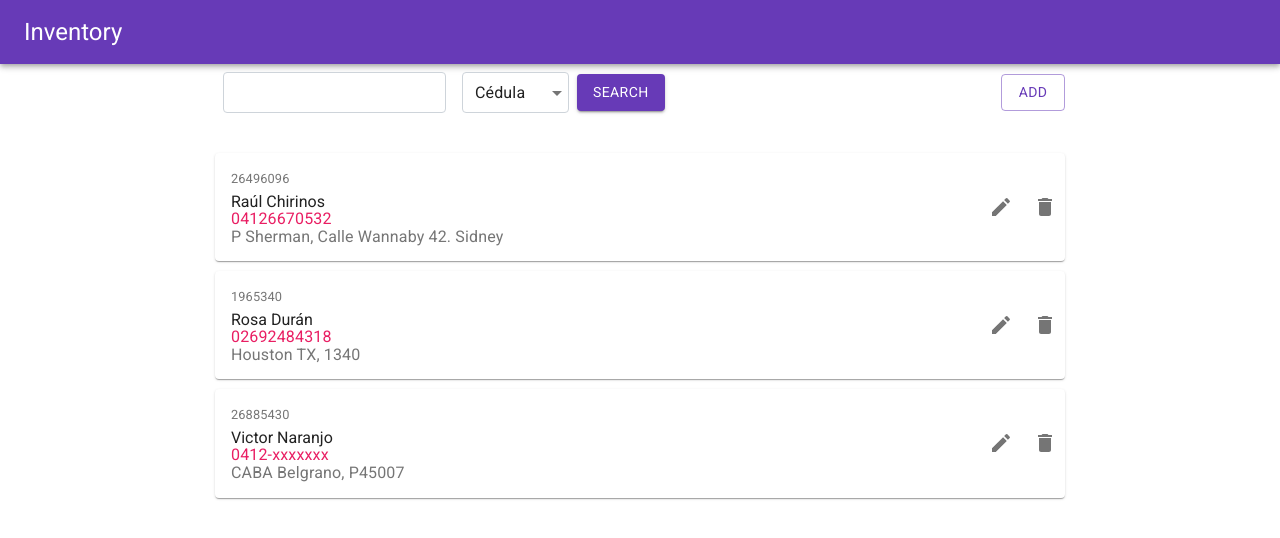
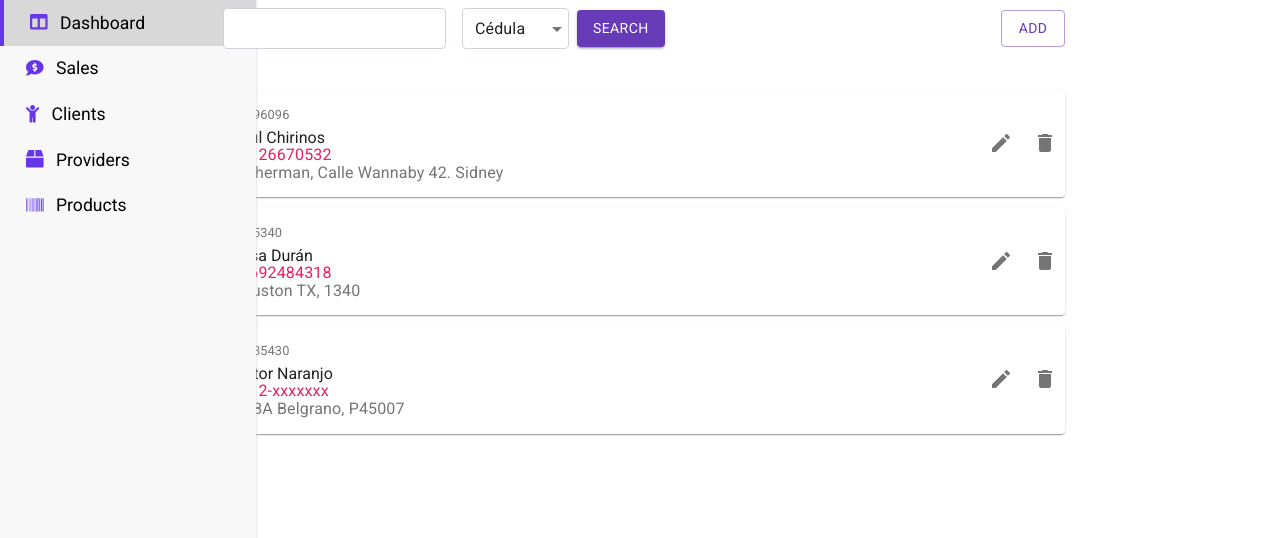
Before and after one commit to VENF/Inventory-system, a React (Create React App) app in the folder client/: page / in a window 1280 px wide. Shown: the top 538 px of the page. Built offline with nearby package versions, Linux system fonts and the light colour scheme.

Commit message:
Create SideBar Menu

```diff
--- a/client/src/App.css
+++ b/client/src/App.css
@@ -1,38 +1,3 @@
-.App {
-  text-align: center;
+* {
+  box-sizing: border-box;
 }
-
-.App-logo {
-  height: 40vmin;
-  pointer-events: none;
-}
-
-@media (prefers-reduced-motion: no-preference) {
-  .App-logo {
-    animation: App-logo-spin infinite 20s linear;
-  }
-}
-
-.App-header {
-  background-color: #282c34;
-  min-height: 100vh;
-  display: flex;
-  flex-direction: column;
-  align-items: center;
-  justify-content: center;
-  font-size: calc(10px + 2vmin);
-  color: white;
-}
-
-.App-link {
-  color: #61dafb;
-}
-
-@keyframes App-logo-spin {
-  from {
-    transform: rotate(0deg);
-  }
-  to {
-    transform: rotate(360deg);
-  }
-}
--- a/client/src/App.js
+++ b/client/src/App.js
@@ -2,15 +2,17 @@ import React from 'react';
 import { ThemeProvider } from '@material-ui/styles';
 import './App.css';
 
-import Navbar from '././components/Navbar';
+// import Navbar from '././components/Navbar';
 import Clients from './pages/Clients/Clients';
+import SideMenu from './components/SideMenu/SideMenu';
 import PageContainer from './components/PageContainer/PageContainer';
 import theme from './theme';
 
 function App() {
   return (
     <ThemeProvider theme={theme}>
-      <Navbar />
+      {/* <Navbar /> */}
+      <SideMenu />
       <PageContainer>
         <Clients />
       </PageContainer>
--- /dev/null
+++ b/client/src/components/SideMenu/SideMenu.js
@@ -0,0 +1,65 @@
+import React, { useState } from 'react';
+import { FontAwesomeIcon } from '@fortawesome/react-fontawesome';
+import {
+  faColumns,
+  faCommentDollar,
+  faChild,
+  faBox,
+  faBarcode
+} from '@fortawesome/free-solid-svg-icons';
+import './SideMenu.scss';
+
+let pages = [
+  {
+    id: 1,
+    name: 'Dashboard',
+    icon: faColumns,
+    route: '/dashboard'
+  },
+  {
+    id: 2,
+    name: 'Sales',
+    icon: faCommentDollar,
+    route: '/sales'
+  },
+  {
+    id: 3,
+    name: 'Clients',
+    icon: faChild,
+    route: '/clients'
+  },
+  {
+    id: 4,
+    name: 'Providers',
+    icon: faBox,
+    route: '/providers'
+  },
+  {
+    id: 5,
+    name: 'Products',
+    icon: faBarcode,
+    route: 'products'
+  }
+];
+
+export default function SideMenu() {
+  const [activePage, setActivePage] = useState(1);
+
+  return (
+    <>
+      <div className="side-menu">
+        <div className="side-menu_menu">
+          {pages.map((page) => (
+            <span
+              onClick={() => setActivePage(page.id)}
+              className={`side-menu_item ${page.id === activePage ? 'active' : ''}`}
+            >
+              <FontAwesomeIcon className="side-menu_item-icon" icon={page.icon} />
+              {page.name}
+            </span>
+          ))}
+        </div>
+      </div>
+    </>
+  );
+}
--- /dev/null
+++ b/client/src/components/SideMenu/SideMenu.scss
@@ -0,0 +1,32 @@
+.side-menu {
+  width: 16rem;
+  background-color: #f8f8f8;
+  height: 100vh;
+  position: fixed;
+  left: 0;
+  margin: 0;
+  box-shadow: 0 0 3px #ccc;
+  &_menu {
+    display: flex;
+    flex-direction: column;
+  }
+  &_item {
+    width: 100%;
+    padding: 0.8rem;
+    padding-left: 1.6rem;
+    color: #000;
+    font-size: 1.1rem;
+    font-family: 'Roboto', sans-serif;
+    font-weight: 300;
+    transition: 0.3s;
+    cursor: pointer;
+    &.active {
+      background-color: rgba(0, 0, 0, 0.13);
+      border-left: 4px solid #6637e9;
+    }
+    &-icon {
+      margin-right: 0.8rem;
+      color: #6637e9;
+    }
+  }
+}
```
Also changed, not shown: package.json (+6 -1 lines), client/src/pages/Sales/Sales.js (added), 1 other file (tests, documents, lock files or other folders).
